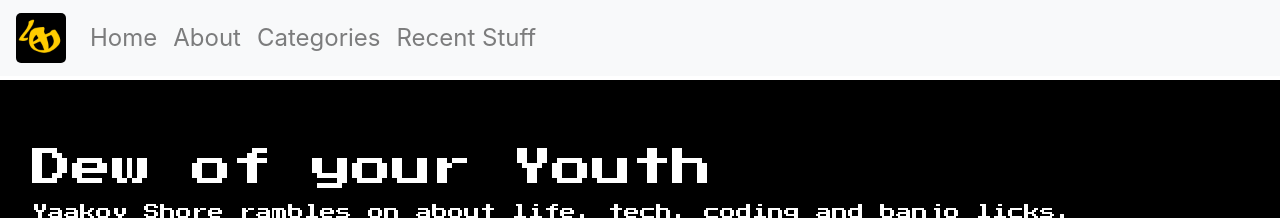
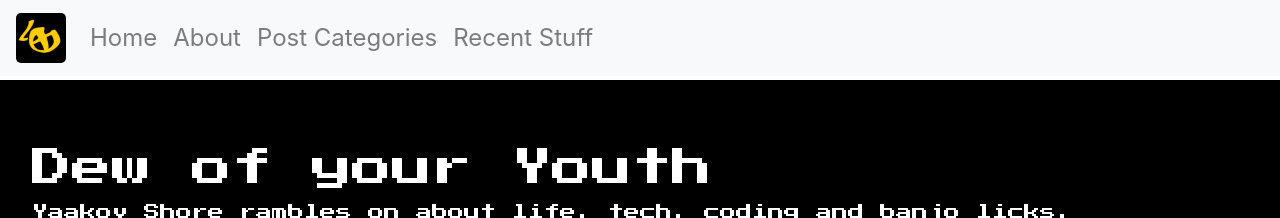
Before and after one commit to DewofyourYouth/DewofyourYouth.github.io, a Jekyll site: the page built from index.html, in a window 1280 px wide. Shown: the top 218 px of the page. Built offline with Jekyll 4.4.1, drawn with Linux system fonts in a browser that asks for light colours; nearby versions of some CDN libraries; some web fonts are replaced; the list of posts is cut into pages by our own code.

Commit message:
post categories

```diff
--- a/_layouts/default.html
+++ b/_layouts/default.html
@@ -63,7 +63,7 @@
             <a class="nav-link" href="/about.html">About</a>
           </li>
           <li class="nav-item">
-            <a class="nav-link" href="/categories/">Categories</a>
+            <a class="nav-link" href="/categories/">Post Categories</a>
           </li>
           <li class="nav-item">
             <a class="nav-link" href="/recent-stuff.html">Recent Stuff</a>
```
